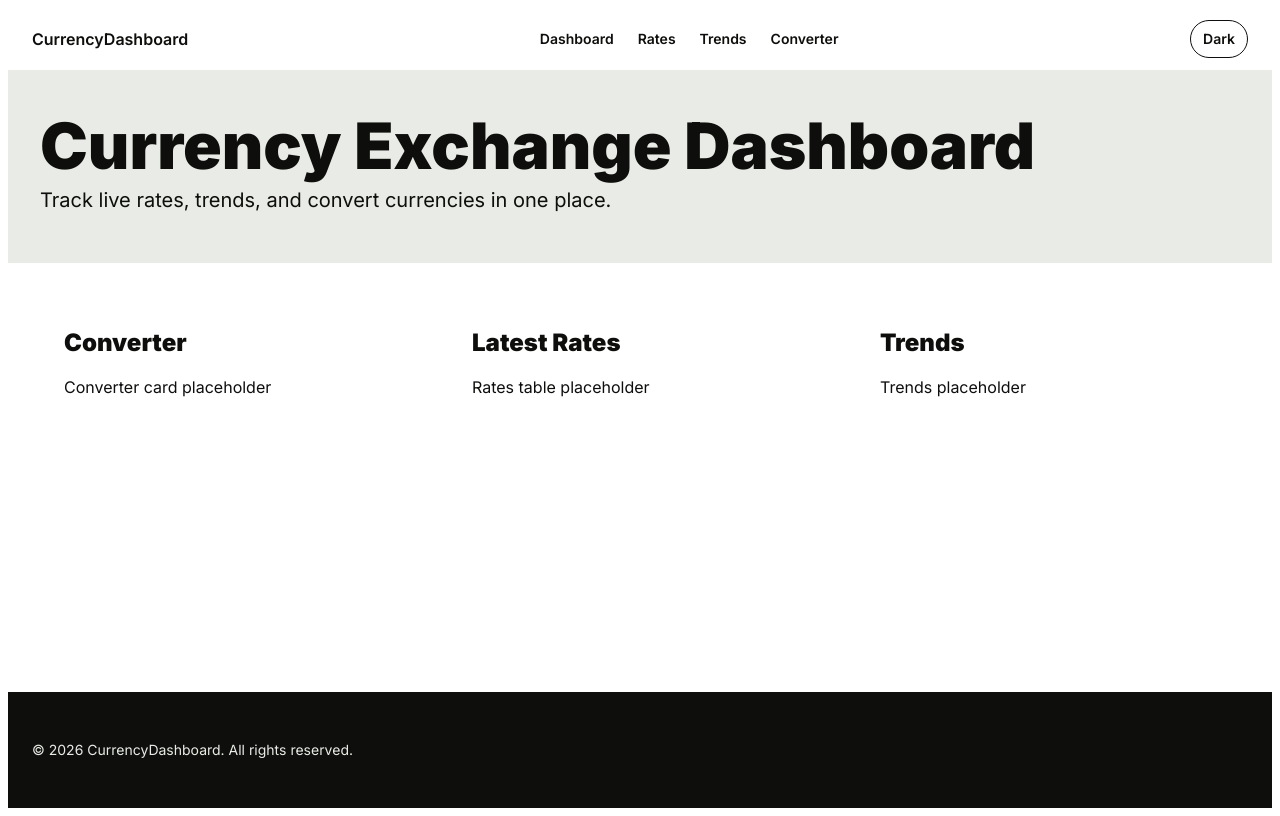
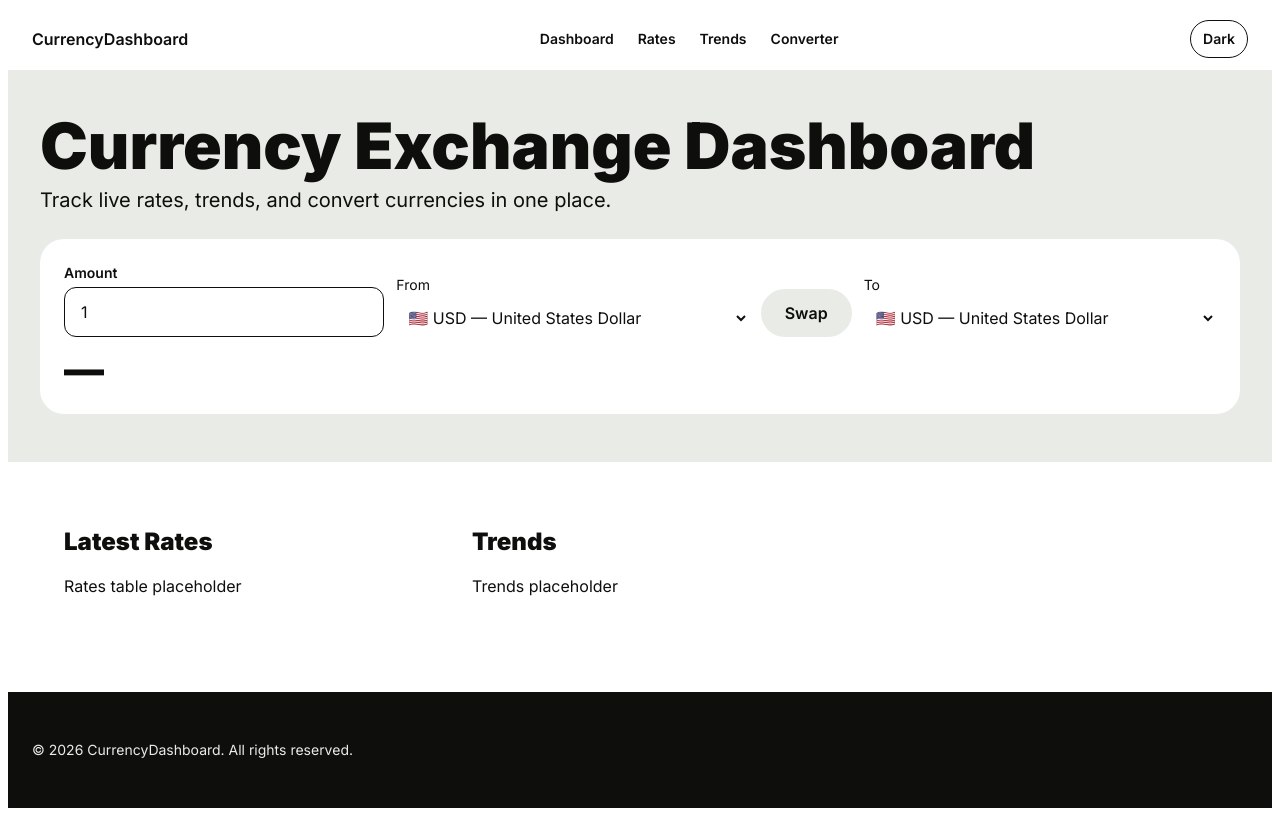
Before and after one commit to anas283/currency-dashboard, an Angular app: page / in a window 1280 px wide. Built offline with nearby package versions, Linux system fonts and the light colour scheme.

Commit message:
feat(converter): add currency converter component
Implement amount/from/to inputs, computed conversion via
RatesService.convert(), swap, and top-30 + base selectors.
Show em dash when conversion is unavailable. Embed in home
hero and keep /converter route.

```diff
--- /dev/null
+++ b/src/app/features/converter/converter.component.html
@@ -0,0 +1,66 @@
+<app-card variant="content">
+  <div class="converter">
+    <div class="converter__row">
+      <app-text-input
+        class="converter__amount"
+        label="Amount"
+        type="number"
+        [value]="amount() + ''"
+        (valueChange)="onAmountChange($event)"
+      />
+
+      <div class="converter__field">
+        <label class="converter__label" for="converter-from">From</label>
+        <select
+          class="converter__select"
+          id="converter-from"
+          [value]="from()"
+          (change)="onFromChange($event)"
+        >
+          @for (currency of options(); track currency.code) {
+            <option [value]="currency.code">
+              {{ currency.flag }} {{ currency.code }} — {{ currency.name }}
+            </option>
+          }
+        </select>
+      </div>
+
+      <app-button
+        class="converter__swap"
+        data-testid="swap-button"
+        type="button"
+        variant="secondary"
+        (click)="swap()"
+      >
+        Swap
+      </app-button>
+
+      <div class="converter__field">
+        <label class="converter__label" for="converter-to">To</label>
+        <select
+          class="converter__select"
+          id="converter-to"
+          [value]="to()"
+          (change)="onToChange($event)"
+        >
+          @for (currency of options(); track currency.code) {
+            <option [value]="currency.code">
+              {{ currency.flag }} {{ currency.code }} — {{ currency.name }}
+            </option>
+          }
+        </select>
+      </div>
+    </div>
+
+    <div class="converter__result" data-testid="converter-result">
+      @let value = result() | async;
+      @if (value === null) {
+        <span class="converter__value">—</span>
+      } @else {
+        <span class="converter__value">
+          {{ value | number: '1.2-2' }} {{ to() }}
+        </span>
+      }
+    </div>
+  </div>
+</app-card>
--- /dev/null
+++ b/src/app/features/converter/converter.component.scss
@@ -0,0 +1,48 @@
+.converter {
+  &__row {
+    display: flex;
+    align-items: flex-end;
+    flex-wrap: wrap;
+    gap: var(--sp-md);
+  }
+
+  &__amount {
+    flex: 1 1 8rem;
+    min-width: 6rem;
+  }
+
+  &__field {
+    display: flex;
+    flex: 1 1 10rem;
+    flex-direction: column;
+    gap: var(--sp-xs);
+    min-width: 8rem;
+  }
+
+  &__label {
+    color: var(--color-ink-soft);
+    font: var(--text-body-sm);
+  }
+
+  &__select {
+    width: 100%;
+    padding: var(--sp-sm);
+    border: 1px solid var(--color-border);
+    border-radius: var(--radius-md);
+    background-color: var(--color-surface);
+    color: var(--color-ink);
+    font: var(--text-body-md);
+  }
+
+  &__swap {
+    flex: 0 0 auto;
+  }
+
+  &__result {
+    margin-top: var(--sp-lg);
+  }
+
+  &__value {
+    font: var(--text-display-md);
+  }
+}
--- a/src/app/features/converter/converter.component.ts
+++ b/src/app/features/converter/converter.component.ts
@@ -1,11 +1,72 @@
-import { ChangeDetectionStrategy, Component } from '@angular/core';
+import {
+  ChangeDetectionStrategy,
+  Component,
+  computed,
+  inject,
+  signal,
+} from '@angular/core';
+import { AsyncPipe, DecimalPipe } from '@angular/common';
+
+import { CURATED_TOP_30, Currency } from '../../core/models/currency';
+import { RatesService } from '../../core/services/rates.service';
+import { ButtonComponent } from '../../ui/button/button.component';
+import { CardComponent } from '../../ui/card/card.component';
+import { TextInputComponent } from '../../ui/text-input/text-input.component';
 
 @Component({
   selector: 'app-converter',
   standalone: true,
-  imports: [],
-  template: `<p>Converter placeholder</p>`,
-  styles: [`:host { display: block; padding: 1rem; }`],
+  imports: [
+    AsyncPipe,
+    ButtonComponent,
+    CardComponent,
+    DecimalPipe,
+    TextInputComponent,
+  ],
+  templateUrl: './converter.component.html',
+  styleUrl: './converter.component.scss',
   changeDetection: ChangeDetectionStrategy.OnPush,
 })
-export class ConverterComponent {}
+export class ConverterComponent {
+  readonly ratesService = inject(RatesService);
+
+  readonly amount = signal<number>(1);
+  readonly from = signal<string>('USD');
+  readonly to = signal<string>('EUR');
+
+  readonly options = computed<Currency[]>(() => {
+    const base = this.ratesService.base();
+    const baseCurrency = CURATED_TOP_30.find((currency) => currency.code === base);
+
+    if (baseCurrency) {
+      return CURATED_TOP_30.slice();
+    }
+
+    return [{ code: base, name: base, flag: '' }, ...CURATED_TOP_30];
+  });
+
+  readonly result = computed(() =>
+    this.ratesService.convert(this.amount(), this.from(), this.to()),
+  );
+
+  onAmountChange(value: string): void {
+    const parsed = Number.parseFloat(value);
+    this.amount.set(Number.isNaN(parsed) ? 0 : parsed);
+  }
+
+  onFromChange(event: Event): void {
+    const target = event.target as HTMLSelectElement;
+    this.from.set(target.value);
+  }
+
+  onToChange(event: Event): void {
+    const target = event.target as HTMLSelectElement;
+    this.to.set(target.value);
+  }
+
+  swap(): void {
+    const previousFrom = this.from();
+    this.from.set(this.to());
+    this.to.set(previousFrom);
+  }
+}
--- a/src/app/features/home/home.component.html
+++ b/src/app/features/home/home.component.html
@@ -1,14 +1,11 @@
 <app-hero-band
   headline="Currency Exchange Dashboard"
   subheadline="Track live rates, trends, and convert currencies in one place."
-/>
+>
+  <app-converter class="home__converter" />
+</app-hero-band>
 
 <section class="home__sections">
-  <app-card class="home__card">
-    <h2>Converter</h2>
-    <p>Converter card placeholder</p>
-  </app-card>
-
   <app-card class="home__card">
     <h2>Latest Rates</h2>
     <p>Rates table placeholder</p>
--- a/src/app/features/home/home.component.ts
+++ b/src/app/features/home/home.component.ts
@@ -1,12 +1,13 @@
 import { ChangeDetectionStrategy, Component } from '@angular/core';
 
+import { ConverterComponent } from '../converter/converter.component';
 import { HeroBandComponent } from '../../ui/hero-band/hero-band.component';
 import { CardComponent } from '../../ui/card/card.component';
 
 @Component({
   selector: 'app-home',
   standalone: true,
-  imports: [HeroBandComponent, CardComponent],
+  imports: [ConverterComponent, HeroBandComponent, CardComponent],
   templateUrl: './home.component.html',
   styleUrl: './home.component.scss',
   changeDetection: ChangeDetectionStrategy.OnPush,
--- a/src/app/ui/hero-band/hero-band.component.html
+++ b/src/app/ui/hero-band/hero-band.component.html
@@ -8,5 +8,8 @@
     @if (subheadline()) {
       <p class="hero-band__subheadline">{{ subheadline() }}</p>
     }
+    <div class="hero-band__content">
+      <ng-content></ng-content>
+    </div>
   </div>
 </section>
--- a/src/app/ui/hero-band/hero-band.component.scss
+++ b/src/app/ui/hero-band/hero-band.component.scss
@@ -26,4 +26,8 @@
     margin: var(--sp-md) 0 0;
     font: var(--text-body-lg);
   }
+
+  &__content {
+    margin-top: var(--sp-xl);
+  }
 }
```
Also changed, not shown: 2 other files (tests, documents, lock files or other folders).
